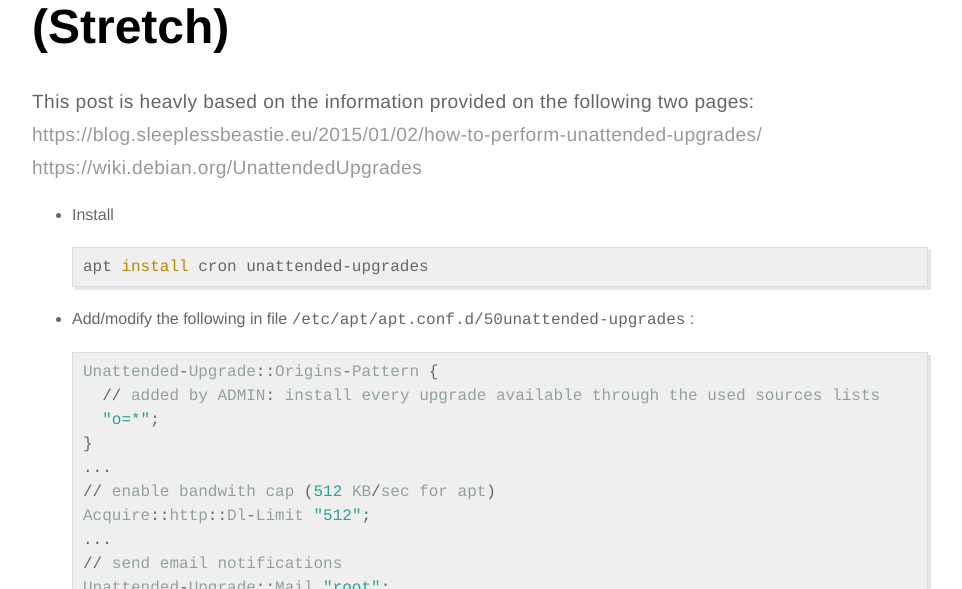
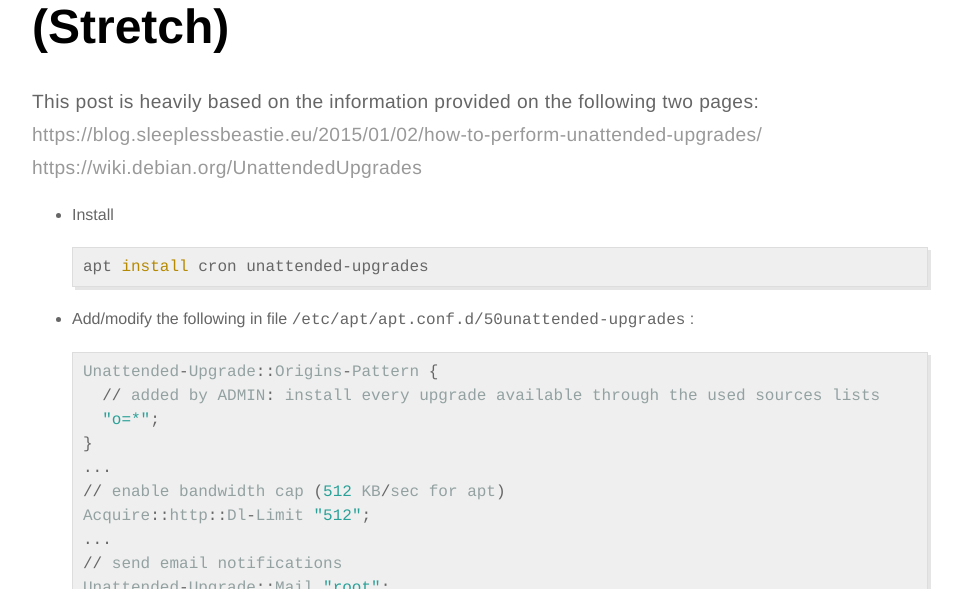
Before and after one commit to elritsch/elritsch.github.io, a Jekyll site: the page built from _posts/2017-08-11-automatic-updates-on-debian.md, in a window 1280 px wide. Shown: the part 166-755 px from the top of the page, without its empty margins (160-1122 px from the left). Built offline with Jekyll 4.4.1, drawn with Linux system fonts in a browser that asks for light colours; comment, search, counter and statistics services are not loaded.

Commit message:
Correct spelling mistakes

```diff
--- a/_posts/2017-08-11-automatic-updates-on-debian.md
+++ b/_posts/2017-08-11-automatic-updates-on-debian.md
@@ -9,7 +9,7 @@
  - unattended-upgrades
 ---
 
-This post is heavly based on the information provided on the following two pages:
+This post is heavily based on the information provided on the following two pages:
 [https://blog.sleeplessbeastie.eu/2015/01/02/how-to-perform-unattended-upgrades/](https://blog.sleeplessbeastie.eu/2015/01/02/how-to-perform-unattended-upgrades/)
 [https://wiki.debian.org/UnattendedUpgrades](https://wiki.debian.org/UnattendedUpgrades)
 
@@ -26,7 +26,7 @@
     "o=*";
 }
 ...
-// enable bandwith cap (512 KB/sec for apt)
+// enable bandwidth cap (512 KB/sec for apt)
 Acquire::http::Dl-Limit "512";
 ...
 // send email notifications
```
Also changed, not shown: _posts/2017-08-10-monitor-systems-with-filebeat-elasticsearch-and-kibana.md (+3 -3 lines), _posts/2017-08-22-synchronize-system-clock-with-NTP-servers.md (+1 -1 lines).
